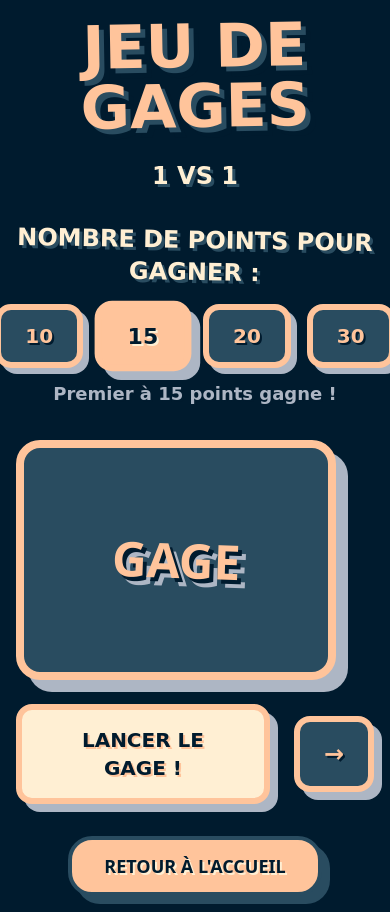
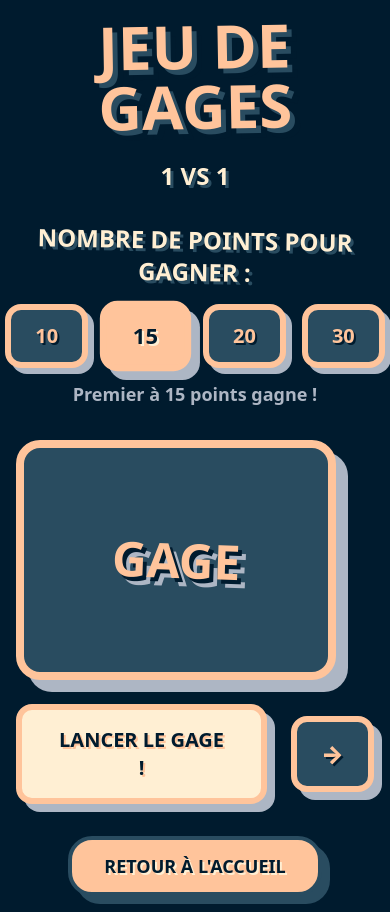
Before and after one commit to HayStorm-Iloux/jeu-de-gages, a React (Vite) app: page /GageApp/1/1 in a window 390 px wide. Built offline with nearby package versions, Linux system fonts and the light colour scheme; a web font is replaced by a local one.

Commit message:
Mobile Font

```diff
--- a/src/App.tsx
+++ b/src/App.tsx
@@ -167,8 +167,8 @@ const PlayerSetupPage = () => {
                   backgroundColor: player2Name.trim() ? '#FFC49B' : '#ADB6C4',
                   color: '#001B2E',
                   borderColor: player2Name.trim() ? '#FFEFD3' : '#294C60',
-                  textShadow: player2Name.trim() ? '2px 2px 0px #FFEFD3' : '2px 2px 0px #001B2E',
-                  boxShadow: player2Name.trim() ? '8px 8px 0px #ADB6C4' : '4px 4px 0px #294C60'
+                  textShadow: player1Name.trim() ? '2px 2px 0px #FFEFD3' : '2px 2px 0px #FFEFD3',
+                  boxShadow: player1Name.trim() ? '8px 8px 0px #ADB6C4' : '4px 4px 0px #294C60'
                 }}
                 onMouseEnter={(e) => {
                   if (player2Name.trim()) {
--- a/src/Gage/GageApp.tsx
+++ b/src/Gage/GageApp.tsx
@@ -86,16 +86,14 @@ const GageApp: React.FC = () => {
     <div className="min-h-screen flex flex-col items-center justify-center p-4" style={{backgroundColor: '#001B2E'}}>
       {/* En-tête */}
       <div className="text-center mb-8">
-        <h1 className="text-6xl font-black mb-6 transform -rotate-1" style={{
-          fontFamily: 'Comic Sans MS, cursive',
+        <h1 className="text-6xl font-black mb-6 transform cartoon-font -rotate-1" style={{
           color: '#FFC49B',
           textShadow: '5px 5px 0px #294C60, 10px 10px 0px #001B2E'
         }}>
           JEU DE GAGES
         </h1>
 
-        <div className="text-2xl font-black mb-4" style={{
-          fontFamily: 'Comic Sans MS, cursive',
+        <div className="text-2xl font-black mb-4 cartoon-font" style={{
           color: '#FFEFD3',
           textShadow: '3px 3px 0px #294C60'
         }}>
@@ -104,8 +102,7 @@ const GageApp: React.FC = () => {
 
         {/* Sélecteur de score cible */}
         <div className="text-center mt-8">
-          <h3 className="text-2xl font-black mb-4 transform rotate-1" style={{
-            fontFamily: 'Comic Sans MS, cursive',
+          <h3 className="text-2xl font-black mb-4 transform rotate-1 cartoon-font" style={{
             color: '#FFEFD3',
             textShadow: '3px 3px 0px #294C60'
           }}>
@@ -117,11 +114,10 @@ const GageApp: React.FC = () => {
               <button
                 key={score}
                 onClick={() => setTargetScore(score)}
-                className={`font-black py-3 px-6 rounded-2xl text-xl transition-all duration-300 transform hover:scale-110 hover:rotate-1 border-6 ${
+                className={`font-black cartoon-font py-3 px-6 rounded-2xl text-xl transition-all duration-300 transform hover:scale-110 hover:rotate-1 border-6 ${
                   targetScore === score ? 'scale-110' : ''
                 }`}
                 style={{
-                  fontFamily: 'Comic Sans MS, cursive',
                   backgroundColor: targetScore === score ? '#FFC49B' : '#294C60',
                   color: targetScore === score ? '#001B2E' : '#FFC49B',
                   borderColor: '#FFC49B',
@@ -148,8 +144,7 @@ const GageApp: React.FC = () => {
             ))}
           </div>
 
-          <div className="mt-3 text-lg font-bold" style={{
-            fontFamily: 'Comic Sans MS, cursive',
+          <div className="mt-3 text-lg font-bold cartoon-font" style={{
             color: '#ADB6C4',
             textShadow: '2px 2px 0px #001B2E'
           }}>
@@ -220,9 +215,8 @@ const GageApp: React.FC = () => {
             <button
               onClick={handleLaunchGage}
               disabled={isAnimating}
-              className="font-black py-4 px-8 rounded-2xl text-xl transition-all duration-300 transform hover:scale-110 hover:rotate-1 border-6 disabled:opacity-50 disabled:cursor-not-allowed"
+              className="font-black py-4 px-8 cartoon-font rounded-2xl text-xl transition-all duration-300 transform hover:scale-110 hover:rotate-1 border-6 disabled:opacity-50 disabled:cursor-not-allowed"
               style={{
-                fontFamily: 'Comic Sans MS, cursive',
                 backgroundColor: isAnimating ? '#ADB6C4' : '#FFEFD3',
                 color: '#001B2E',
                 borderColor: '#FFC49B',
@@ -247,9 +241,8 @@ const GageApp: React.FC = () => {
 
             <button
               onClick={handleGoToQuestions}
-              className="font-black py-4 px-6 rounded-2xl text-2xl transition-all duration-300 transform hover:scale-110 hover:rotate-1 border-6"
+              className="font-black py-4 px-6 cartoon-font rounded-2xl text-2xl transition-all duration-300 transform hover:scale-110 hover:rotate-1 border-6"
               style={{
-                fontFamily: 'Comic Sans MS, cursive',
                 backgroundColor: '#294C60',
                 color: '#FFC49B',
                 borderColor: '#FFC49B',
```
